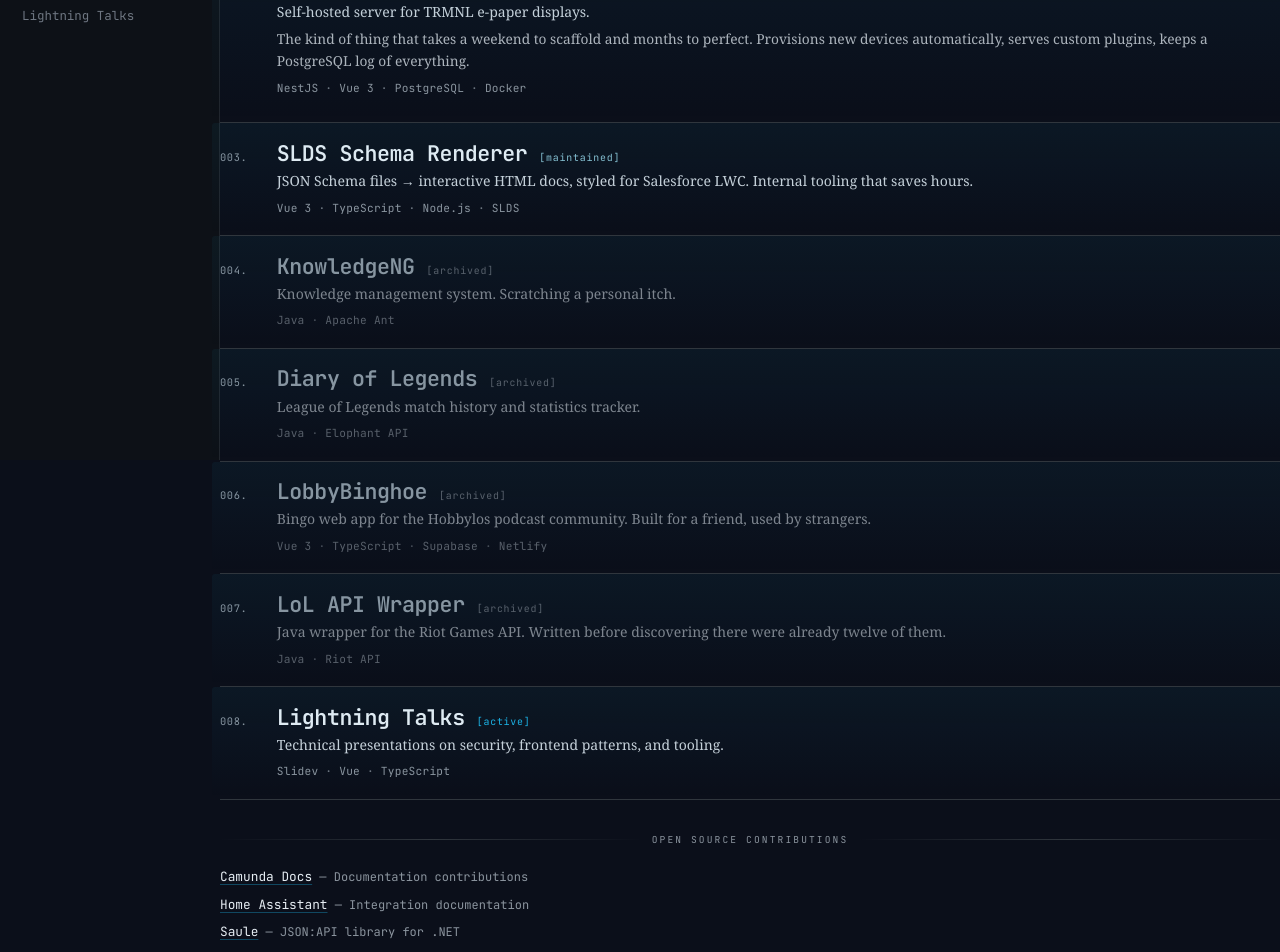
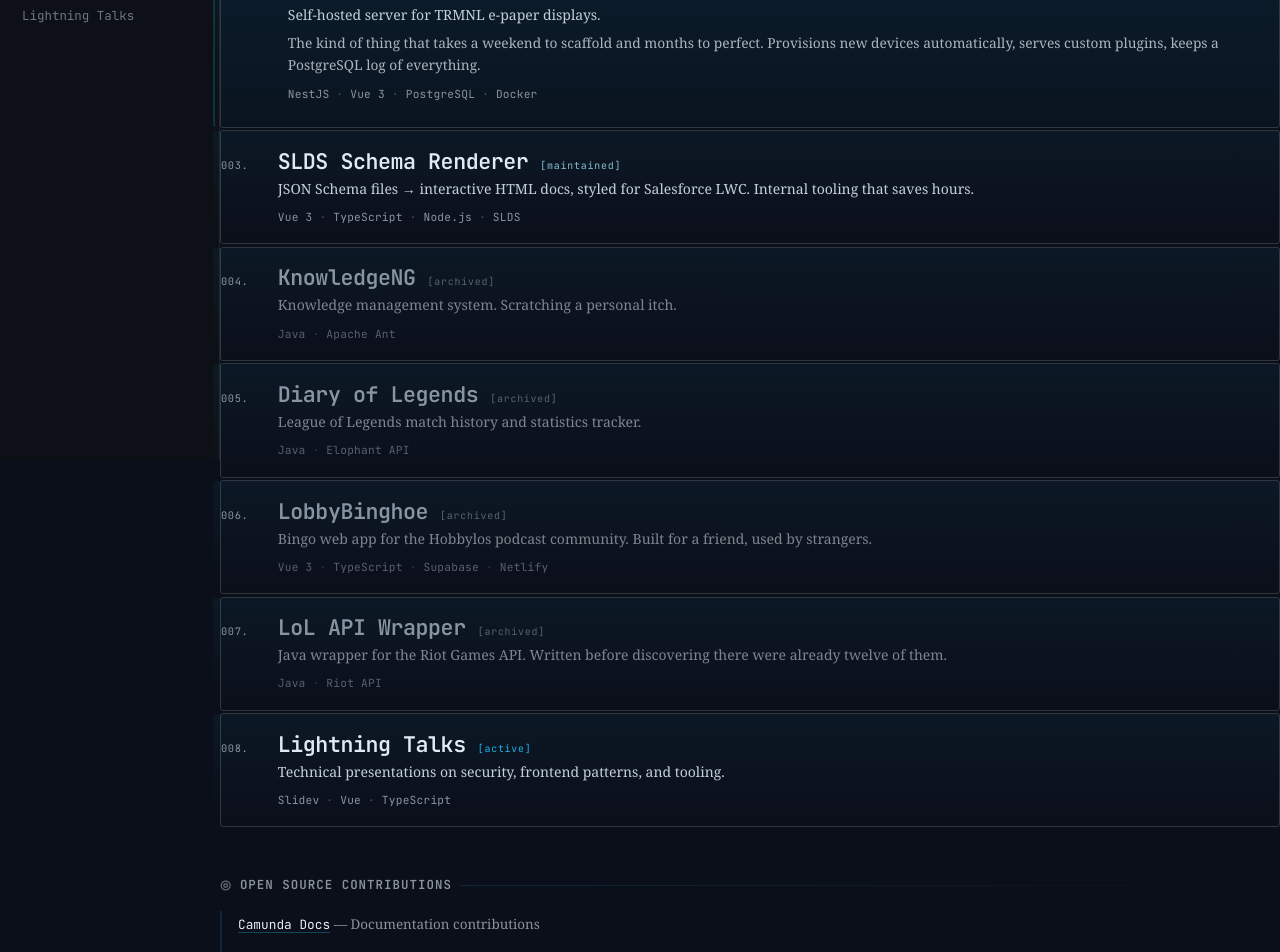
Before and after one commit to PhyberApex/phyberapex.de, a Vue app: page /projects in a window 1280 px wide. Shown: the part 340-1292 px from the top of the page. Built offline with nearby package versions, Linux system fonts and the light colour scheme.

Commit message:
ProjectsPage.vue revamp

```diff
--- a/src/pages/projects/ProjectsPage.vue
+++ b/src/pages/projects/ProjectsPage.vue
@@ -46,11 +46,11 @@
 
     <!-- Open-source contributions -->
     <section class="pm-oss" aria-labelledby="pm-oss-heading">
-      <div class="pm-rule pm-rule--minor" aria-hidden="true">
-        <span class="pm-rule-line"></span>
-        <span class="pm-rule-label" id="pm-oss-heading">open source contributions</span>
-        <span class="pm-rule-line"></span>
-      </div>
+      <h2 class="pm-oss-heading" id="pm-oss-heading">
+        <span class="pm-oss-icon" aria-hidden="true">◎</span>
+        open source contributions
+        <span class="pm-oss-rule" aria-hidden="true"></span>
+      </h2>
       <ul class="pm-oss-list">
         <li v-for="c in CONTRIB" :key="c.name" class="pm-oss-entry">
           <a :href="c.url" class="pm-oss-link" target="_blank" rel="noopener noreferrer">{{ c.name }}</a>
@@ -91,33 +91,44 @@
 .pm-footer-divider {
   margin-top: 2rem;
   height: 1px;
-  background: linear-gradient(to right, transparent, var(--color-border), transparent);
+  background: linear-gradient(to right, transparent, var(--color-border), transparent 90%);
 }
 
 .pm-rule-line {
   flex: 1;
   height: 1px;
-  background: linear-gradient(to right, transparent, rgba(27, 178, 229, 0.25), transparent);
+  background: linear-gradient(to right, transparent, rgba(27, 178, 229, 0.25), transparent 90%);
 }
 
 .pm-deco { flex-shrink: 0; opacity: 0.55; }
 .pm-rule-label { flex-shrink: 0; }
 
-/* ── Minor rule (before OSS section) ── */
-.pm-rule--minor {
+/* ── OSS section header ── */
+.pm-oss {
+  margin-top: 3rem;
+}
+
+.pm-oss-heading {
   display: flex;
   align-items: center;
-  gap: 0.6rem;
+  gap: 0.5rem;
   font-family: 'JetBrains Mono', monospace;
-  font-size: 0.6rem;
-  letter-spacing: 0.22em;
+  font-size: 0.78rem;
+  font-weight: 600;
+  letter-spacing: 0.08em;
+  text-transform: uppercase;
+  margin: 0 0 1rem;
   color: var(--color-text-3);
-  text-transform: uppercase;
-  margin: 2rem 0 1.25rem;
 }
 
-.pm-rule--minor .pm-rule-line {
-  background: linear-gradient(to right, transparent, var(--color-border), transparent);
+.pm-oss-icon {
+  opacity: 0.7;
+}
+
+.pm-oss-rule {
+  flex: 1;
+  height: 1px;
+  background: linear-gradient(to right, rgba(27, 178, 229, 0.15), transparent);
 }
 
 /* ── Project list ── */
@@ -125,16 +136,17 @@
   list-style: none;
   padding: 0;
   margin: 0;
+  display: flex;
+  flex-direction: column;
+  gap: 0.15rem;
 }
 
 .pm-entry {
-  border-bottom: 1px solid var(--color-border);
+  background: var(--color-bg);
+  border: 1px solid var(--color-border);
+  border-radius: 3px;
   animation: pm-enter 0.45s cubic-bezier(0.22, 1, 0.36, 1) both;
   animation-delay: var(--delay, 0ms);
-}
-
-.pm-entry:first-child {
-  border-top: 1px solid var(--color-border);
 }
 
 @keyframes pm-enter {
@@ -216,8 +228,21 @@
   transition: color 0.18s ease;
 }
 
-.pm-entry--featured h2.pm-name { font-size: clamp(1.15rem, 2.5vw, 1.5rem); }
-.pm-entry--featured .pm-link { padding-top: 1.5rem; padding-bottom: 1.5rem; }
+.pm-entry--featured {
+  background: rgba(27, 178, 229, 0.03);
+  border-radius: 3px;
+}
+
+.pm-entry--featured .pm-link {
+  padding-top: 1.5rem;
+  padding-bottom: 1.5rem;
+  padding-left: 1rem;
+  border-left: 2px solid rgba(27, 178, 229, 0.2);
+}
+
+.pm-entry--featured h2.pm-name {
+  font-size: clamp(1.15rem, 2.5vw, 1.5rem);
+}
 
 /* ── Status label ── */
 .pm-status {
@@ -258,30 +283,35 @@
   font-family: 'JetBrains Mono', monospace;
   font-size: 0.7rem;
   color: var(--color-text-3);
-  margin-top: 0.25rem;
+  margin-top: 0.35rem;
   letter-spacing: 0.02em;
+  line-height: 1.5;
 }
 
-.pm-sep { color: var(--color-text-muted); }
+.pm-sep {
+  color: var(--color-text-muted);
+  opacity: 0.6;
+}
 
 
-/* ── OSS contributions ── */
+/* ── OSS contributions list ── */
 .pm-oss-list {
   list-style: none;
-  padding: 0;
+  padding: 0 0 0 1rem;
   margin: 0;
   display: flex;
   flex-direction: column;
-  gap: 0.5rem;
+  gap: 0.65rem;
+  border-left: 2px solid rgba(27, 178, 229, 0.15);
 }
 
 .pm-oss-entry {
-  font-family: 'JetBrains Mono', monospace;
-  font-size: 0.8rem;
-  line-height: 1.5;
+  line-height: 1.6;
 }
 
 .pm-oss-link {
+  font-family: 'JetBrains Mono', monospace;
+  font-size: 0.8rem;
   color: var(--color-text-1);
   text-decoration: underline;
   text-underline-offset: 3px;
@@ -296,8 +326,9 @@
 }
 
 .pm-oss-desc {
+  font-family: Georgia, 'Times New Roman', serif;
+  font-size: 0.84rem;
   color: var(--color-text-3);
-  font-size: 0.75rem;
 }
 
 /* ── Archived entries: visually de-emphasized ── */
@@ -317,8 +348,17 @@
 /* ── Responsive ── */
 @media (max-width: 480px) {
   .pm-idx { display: none; }
-  .pm-link { padding: 0.9rem 0.25rem; margin: 0 -0.25rem; }
+  .pm-link { padding: 0.9rem 0.5rem; margin: 0; }
+
+  .pm-entry--featured .pm-link {
+    padding-left: 0.75rem;
+  }
+
   h2.pm-name { font-size: 1rem; }
   .pm-entry--featured h2.pm-name { font-size: 1.1rem; }
+
+  .pm-oss-list {
+    padding-left: 0.65rem;
+  }
 }
 </style>
```
